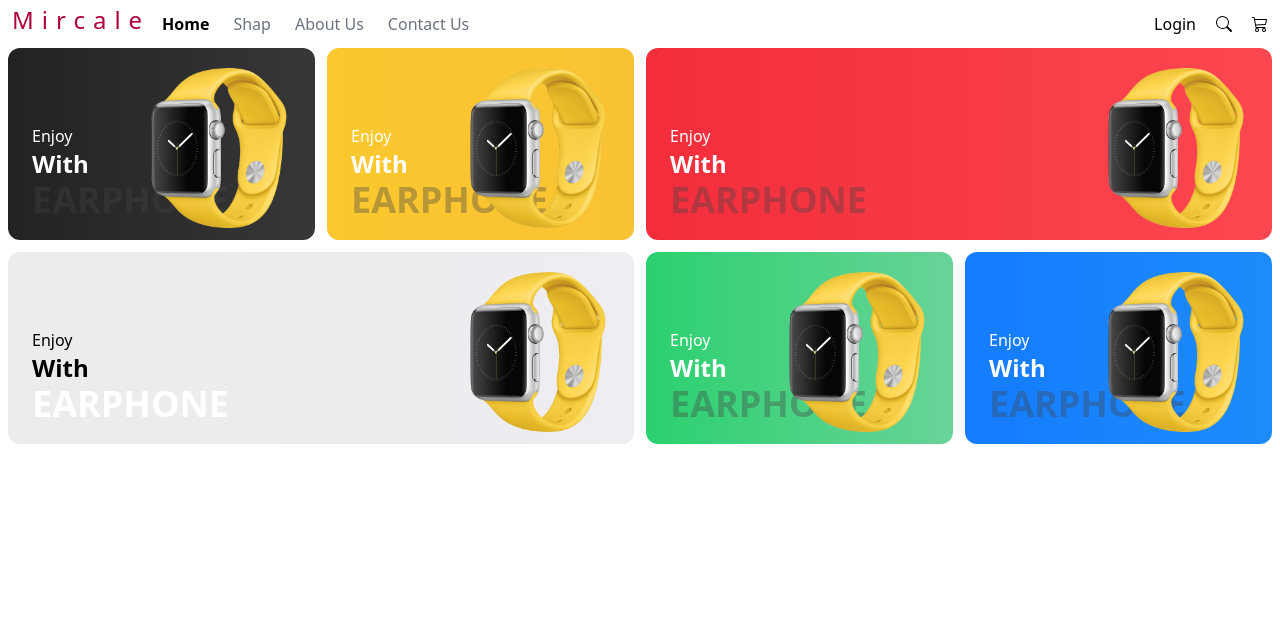
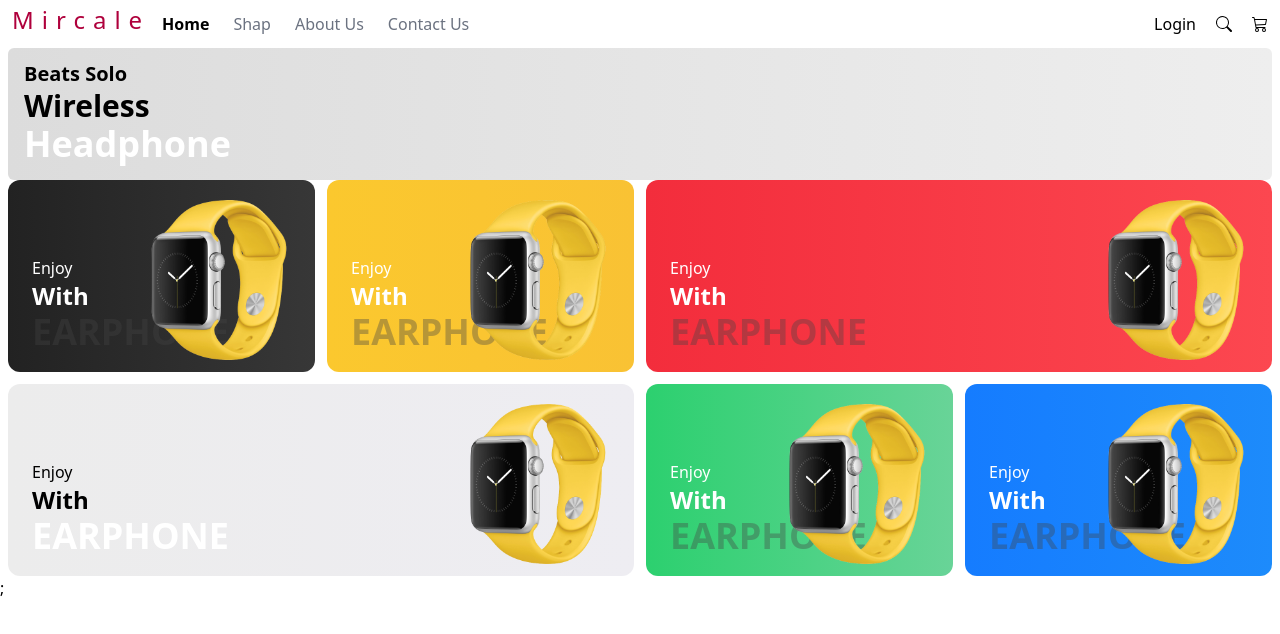
Before and after one commit to mahmoudali0001/miracle, a React (Create React App) app: page / in a window 1280 px wide. Shown: the top 634 px of the page. Built offline with nearby package versions, Linux system fonts and the light colour scheme.

Commit message:
Adding the Header component and the text component

```diff
--- /dev/null
+++ b/src/Compononts/HeaderCard/HeaderCard.js
@@ -0,0 +1,11 @@
+import React from 'react';
+import HeaderText from './HeaderText/HeaderText';
+const HeaderCardComponent = (props) => {
+  return (
+    <div className='relative bg-gradient-to-r from-[#dcdcdc] to-[#eee] rounded-md mx-2 '>
+      <HeaderText className=' ' />
+    </div>
+  );
+};
+
+export default HeaderCardComponent;
--- /dev/null
+++ b/src/Compononts/HeaderCard/HeaderText/HeaderText.js
@@ -0,0 +1,17 @@
+import React from 'react';
+
+const HeaderText = (props) => {
+  return (
+    <div
+      className={`flex flex-col pt-3 pl-4 pb-4  ${
+        props.className ? props.className : 'null'
+      }`}
+    >
+      <span className='font-bold text-xl'>Beats Solo</span>
+      <span className='font-bold text-3xl'>Wireless</span>
+      <span className='font-extrabold text-4xl text-white'>Headphone</span>
+    </div>
+  );
+};
+
+export default HeaderText;
--- a/src/Containers/HomePage/HomePage.js
+++ b/src/Containers/HomePage/HomePage.js
@@ -1,10 +1,16 @@
-import React, { Component } from "react";
+import React, { Component } from 'react';
 
-import ProductsCards from "../../Compononts/ProductsCards/ProductsCards";
+import ProductsCards from '../../Compononts/ProductsCards/ProductsCards';
+import HeaderCardComponent from '../../Compononts/HeaderCard/HeaderCard';
 
 class HomePage extends Component {
   render() {
-    return <ProductsCards />;
+    return (
+      <div>
+        <HeaderCardComponent />
+        <ProductsCards />;
+      </div>
+    );
   }
 }
 
```
Also changed, not shown: 1 other file (tests, documents, lock files or other folders).
